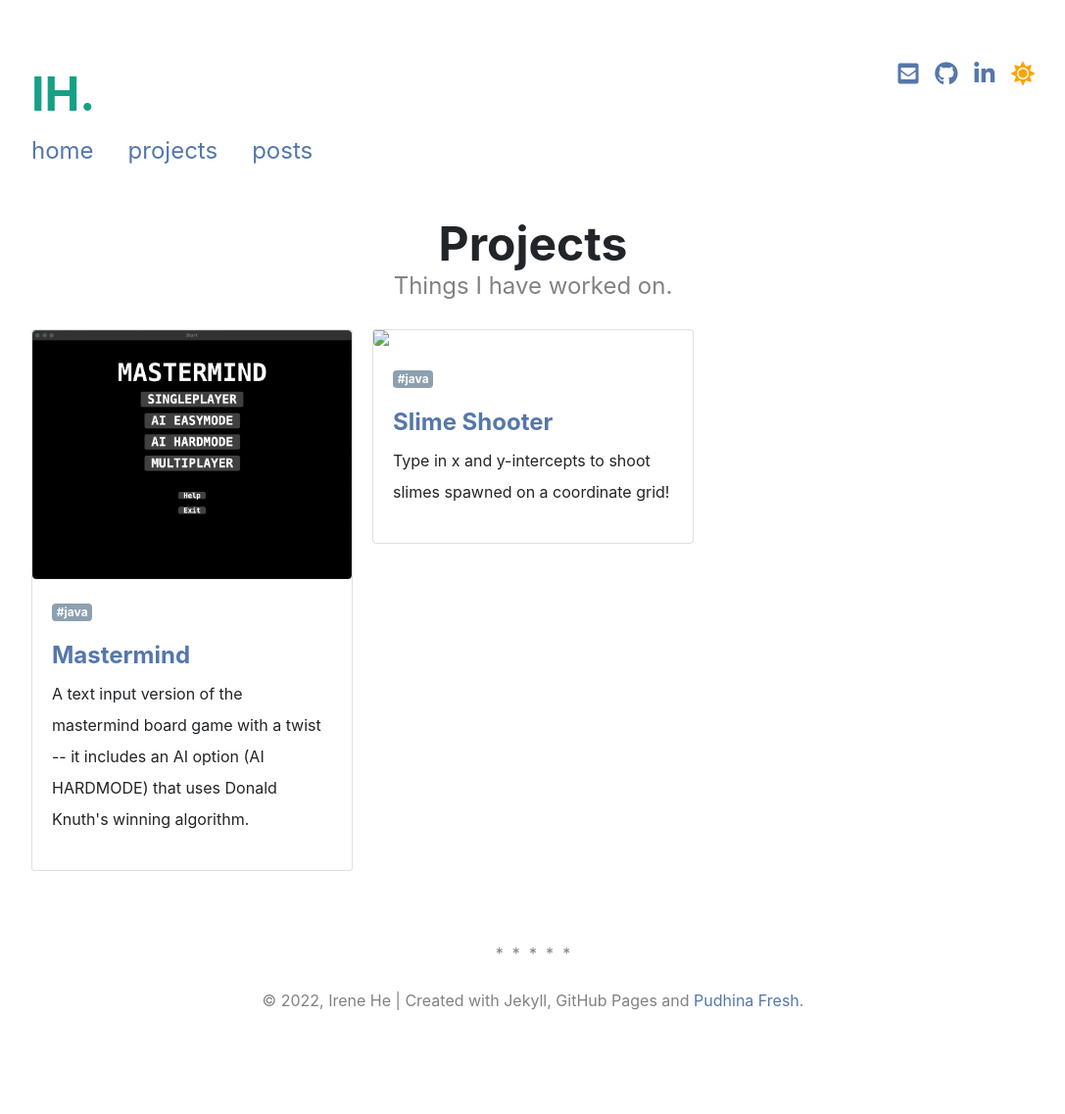
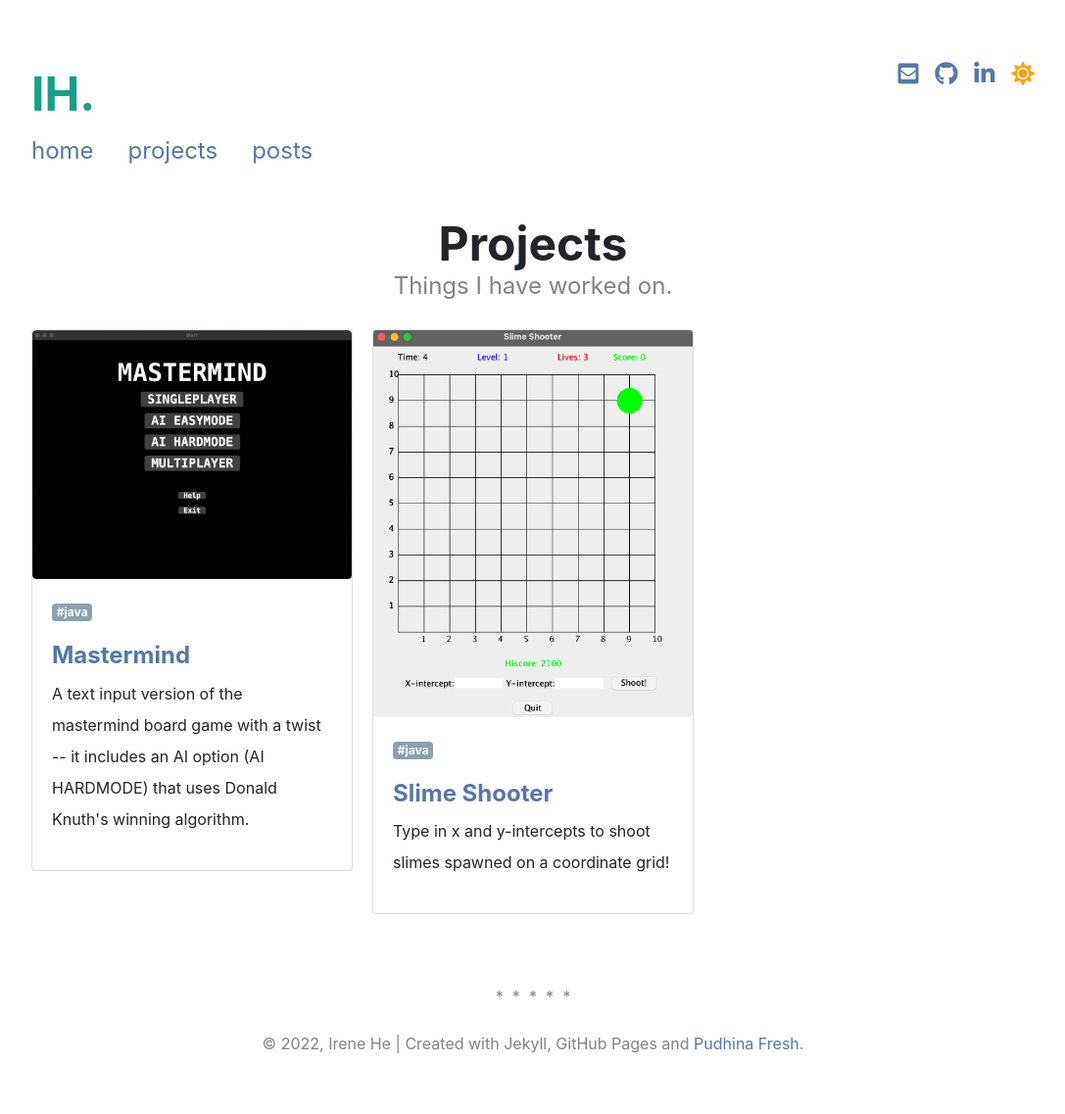
Before and after one commit to irene-he/irene-he.github.io, a Jekyll site: the page built from pages/projects.html, in a window 1280 px wide. Shown: the whole page at 98% size, without its empty margins (96-1183 px from the left). Built offline with Jekyll 4.4.1, drawn with Linux system fonts in a browser that asks for light colours; nearby versions of some CDN libraries; a style sheet for code colours, icons or effects is not loaded; before the commit the page ends 1093 px from its top, so only the background shows below that.

Commit message:
tweaked display content

```diff
--- a/_data/projects.yml
+++ b/_data/projects.yml
@@ -11,7 +11,7 @@
 
 - name: Slime Shooter
   id: p2
-  img_src: /asserts/img/slimeshooter.png
+  img_src: /assets/img/slimeshooter.png
   description_less: Type in x and y-intercepts to shoot slimes spawned on a coordinate grid!
   description_more: >
     <p>More details can be found on my Github repository.</p>
```
Also changed, not shown: _posts/2022-05-11-intro-post.md (renamed from _posts/2022-05-11.md).
